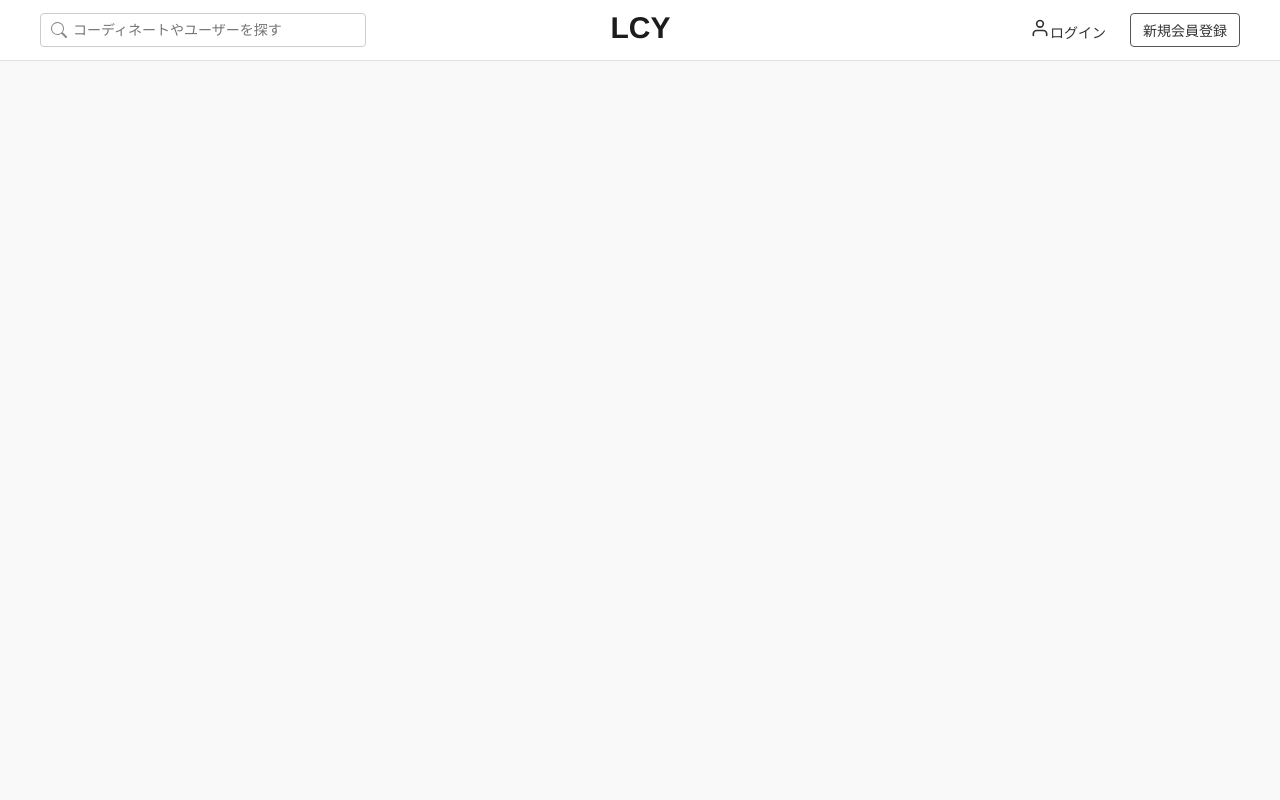
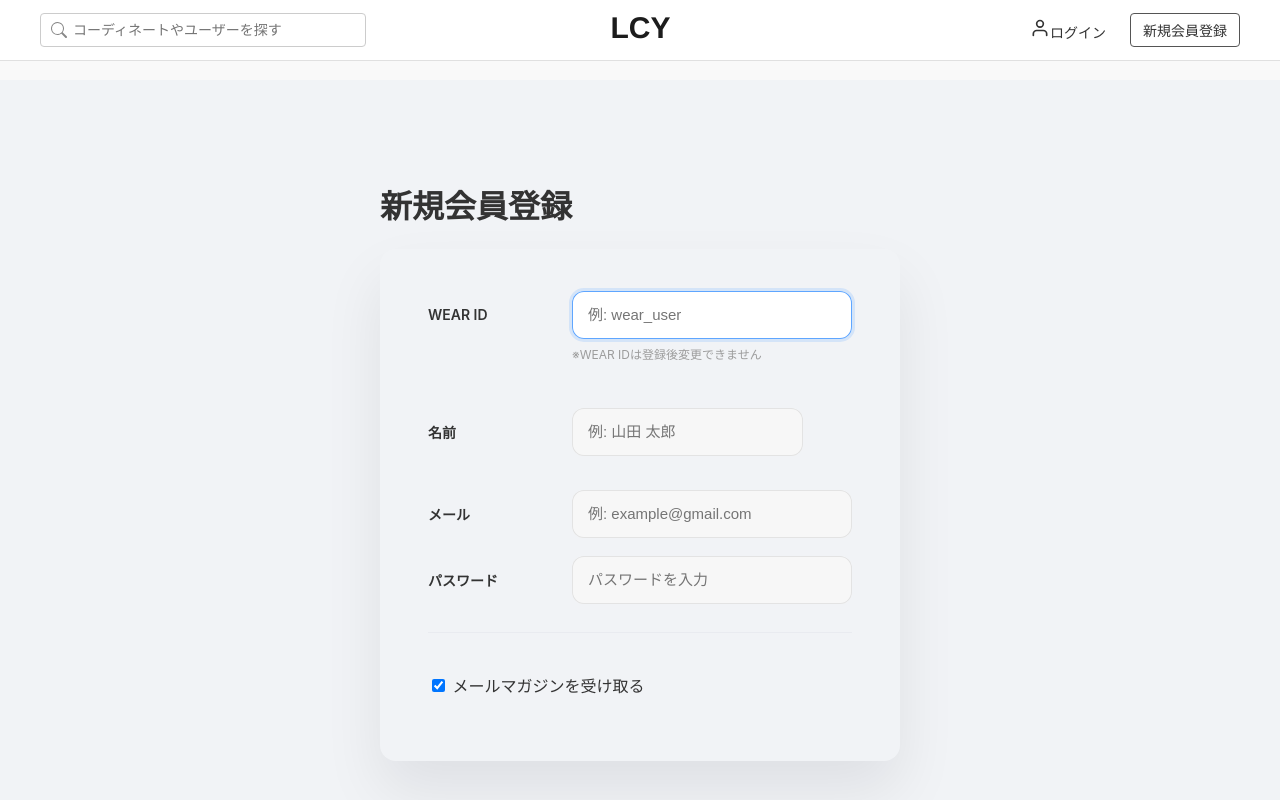
Before and after one commit to lcylcy66666/wear-jp-practice, a Vue app: page /signup in a window 1280 px wide. Shown: the top 800 px of the page. Built offline with nearby package versions, Linux system fonts and the light colour scheme.

Commit message:
feat: signup page view update

```diff
--- a/src/components/TheHeader.vue
+++ b/src/components/TheHeader.vue
@@ -19,7 +19,7 @@
       </div>
 
       <div class="header-right" v-if="!isSearchMode">
-        <RouterLink to="/login" class="header-link">
+        <RouterLink to="/signup" class="header-link">
           <svg xmlns="http://www.w3.org/2000/svg" width="20" height="20" viewBox="0 0 24 24" fill="none"
             stroke="currentColor" stroke-width="2" stroke-linecap="round" stroke-linejoin="round">
             <path d="M20 21v-2a4 4 0 0 0-4-4H8a4 4 0 0 0-4 4v2" />
--- a/src/router/index.js
+++ b/src/router/index.js
@@ -1,11 +1,11 @@
 import { createRouter, createWebHistory } from 'vue-router'
 import HomePage from '@/views/HomePage.vue'
-import LoginPage from '@/views/LoginPage.vue'
+import SignupPage from '@/views/SignupPage.vue'
 
 export default createRouter({
   history: createWebHistory(import.meta.env.BASE_URL),
   routes: [
     { path: '/', name: 'home', component: HomePage },
-    { path: '/login', name: 'login', component: LoginPage }
+    { path: '/signup', name: 'signup', component: SignupPage }
   ]
 })
--- a/src/views/LoginPage.vue
+++ /dev/null
@@ -1,6 +0,0 @@
-<template>
-    <section class="login-page">
-        <h1>ログインページ</h1>
-        <p>後續會在這裡放登入表單。</p>
-    </section>
-</template>
--- /dev/null
+++ b/src/views/SignupPage.vue
@@ -0,0 +1,157 @@
+<template>
+    <div id="main-content">
+        <div id="gbl-body">
+            <div class="signup_content" id="sign_up">
+                <h1>新規会員登録</h1>
+                <div id="registration-form">
+                    <form action="signup" method="post" accept-charset="utf-8">
+                        <input type="hidden" name="authenticity_token" value="TODO: CSRF token" />
+                        <ul>
+                            <li>
+                                <p class="label_wear_id">WEAR ID</p>
+                                <input autofocus type="text" placeholder="例: wear_user"
+                                    name="web_member_form[user_name]" id="web_member_form_user_name" />
+                                <p class="notes"><span>※WEAR ID</span>は登録後変更できません</p>
+                            </li>
+                            <li>
+                                <p class="label">名前</p>
+                                <p>
+                                    <input type="text" placeholder="例: 山田 太郎" name="web_member_form[nick_name]"
+                                        id="web_member_form_nick_name" />
+                                </p>
+                            </li>
+                            <li>
+                                <p class="label">メール</p>
+                                <input type="text" placeholder="例: example@gmail.com"
+                                    name="web_member_form[email_address]" id="web_member_form_email_address" />
+                            </li>
+                            <li>
+                                <p class="label">パスワード</p>
+                                <input type="password" placeholder="パスワードを入力" name="web_member_form[password]"
+                                    id="web_member_form_password" />
+                            </li>
+                        </ul>
+                        <div class="agreements_container">
+                            <div class="agreements">
+                                <p class="agreement">
+                                    <span class="check_box_tag">
+                                        <input type="checkbox" name="is_receive_mail_magazine"
+                                            id="is_receive_mail_magazine" v-model="isReceiveMailMagazine" />
+                                    </span>
+                                    <span class="label">
+                                        メールマガジンを受け取る
+                                    </span>
+                                </p>
+
+                            </div>
+                        </div>
+
+                    </form>
+                </div>
+
+            </div>
+
+        </div>
+    </div>
+</template>
+
+<script setup>
+import { ref } from 'vue'
+
+// Track newsletter opt-in so we can send boolean state or map to API payload later.
+const isReceiveMailMagazine = ref(true)
+</script>
+
+<style scoped>
+#main-content {
+    background: #f1f3f6;
+    min-height: calc(100vh - 120px);
+    padding: 80px 16px;
+    display: flex;
+    justify-content: center;
+}
+
+#gbl-body {
+    width: 100%;
+    max-width: 520px;
+}
+
+/* 外層不要再有額外的白底/陰影 */
+.signup_content {
+    background: transparent;
+    box-shadow: none;
+    padding: 0;
+}
+
+/* 真正的卡片放在 form wrapper 上 */
+#registration-form {
+    border-radius: 16px;
+    padding: 42px 48px 48px;
+    box-shadow: 0 30px 60px rgba(7, 16, 28, 0.08);
+}
+
+#registration-form h1 {
+    text-align: center;
+    font-size: 24px;
+    margin-bottom: 28px;
+}
+
+/* 讓 label / input 變成兩欄 */
+#registration-form ul {
+    list-style: none;
+    margin: 0;
+    padding: 0;
+    display: grid;
+    gap: 18px;
+}
+
+#registration-form li {
+    display: grid;
+    grid-template-columns: 120px 1fr;
+    column-gap: 24px;
+    align-items: center;
+}
+
+#registration-form li .label,
+#registration-form li .label_wear_id {
+    font-size: 14px;
+    color: #333;
+    font-weight: 600;
+    margin: 0;
+    justify-self: start;
+}
+
+#registration-form li .notes {
+    grid-column: 2 / 3;
+    margin-top: 6px;
+    font-size: 12px;
+    color: #9c9c9c;
+}
+
+/* 輸入框去掉外框線，使用內陰影 */
+#registration-form input[type='text'],
+#registration-form input[type='password'] {
+    background: #f7f7f7;
+    border: none;
+    box-shadow: inset 0 0 0 1px #e3e3e3;
+    border-radius: 12px;
+    height: 48px;
+    padding: 0 16px;
+    font-size: 15px;
+    transition: box-shadow 0.2s ease, background 0.2s ease;
+}
+
+#registration-form input[type='text']:focus,
+#registration-form input[type='password']:focus {
+    outline: none;
+    background: #fff;
+    box-shadow: inset 0 0 0 1px #5fa6ff, 0 0 0 3px rgba(95, 166, 255, 0.2);
+}
+
+/* checkbox 區塊仍可沿用原本的樣式 */
+.agreements_container {
+    border-top: 1px solid #e9ebf0;
+    margin-top: 28px;
+    padding-top: 24px;
+}
+</style>
```
Also changed, not shown: 1 other file (tests, documents, lock files or other folders).
